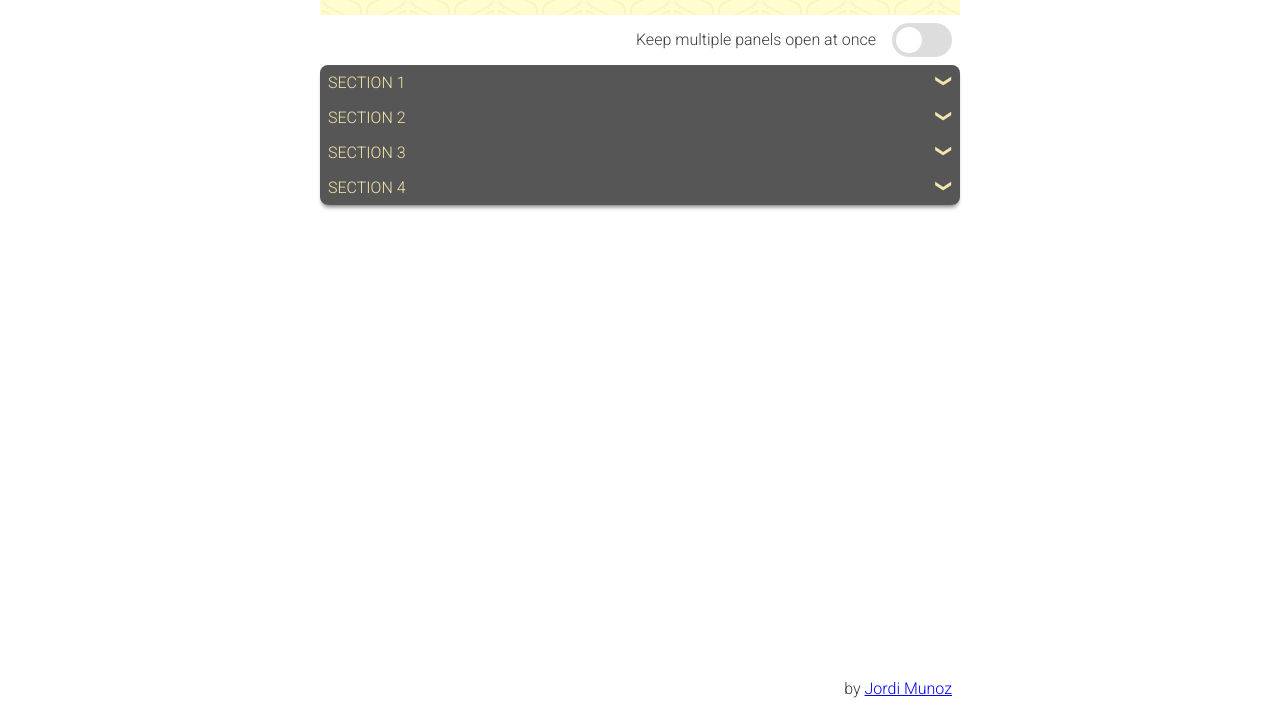
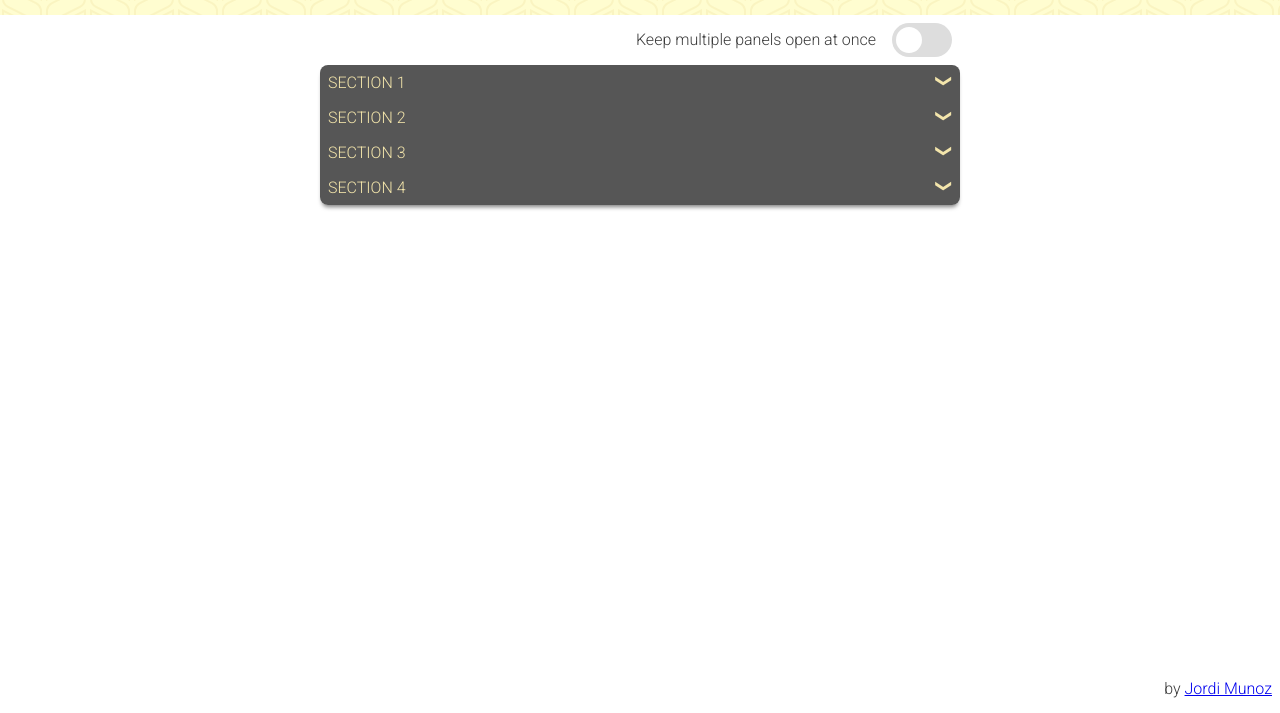
Before and after one commit to jordevo/vanilla-js-accordion, a website built with webpack: page public/index.html in a window 1280 px wide. Shown: the part 87-800 px from the top of the page. Built offline with nearby package versions, Linux system fonts and the light colour scheme; no server answers.

Commit message:
Header and Footer full width when media >tablet

```diff
--- a/src/styles/main.scss
+++ b/src/styles/main.scss
@@ -34,7 +34,7 @@ footer {
   grid-template-rows: auto 1fr auto;
 
   @include media(">tablet") {
-    & > * {
+    & > *:not(header):not(footer) {
       grid-column: 2 / -2;
     }
   }
```
